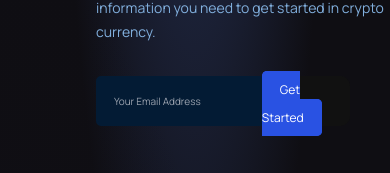
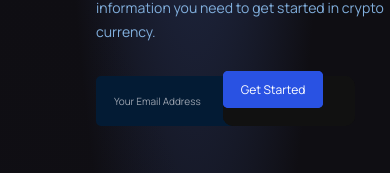
Before and after one commit to CODEX108/FINAL-BLOCKSPIRIT, a React (Vite) app in the folder client/: page /market in a window 390 px wide. Shown: the part 468-641 px from the top of the page. Built offline with nearby package versions, Linux system fonts and the light colour scheme.

Commit message:
adjusted marign in 490px

```diff
--- a/client/src/components/hero.css
+++ b/client/src/components/hero.css
@@ -240,9 +240,18 @@
         line-height: 24px;
     }
 
-    .gpt3__header-content__input input,
-    .gpt3__header-content__input button {
-        font-size: 12px;
-        line-height: 16px;
+
+    .gpt3__header-content__input .email
+    {
+        font-size: 10px;
+        line-height: 24px;
+        margin-right:0px;
+
+    }
+    .gpt3__header-content__input .glow-on-hover {
+        width:45%;
+        margin-right:35px;
+        margin-left:-55px;
+
     }
 }
```
